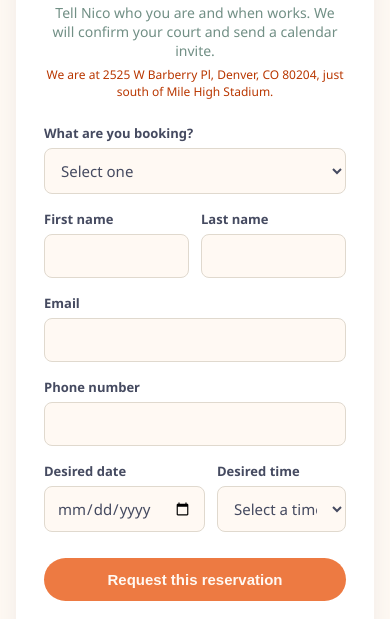
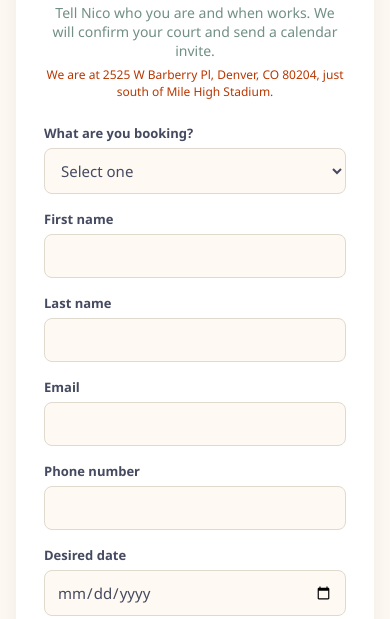
Before and after one commit to Luisrance/Arenna-Denver-Padel, a plain HTML site: page LP_reserve_session.html in a window 390 px wide. Shown: the part 174-793 px from the top of the page. Drawn offline with Linux system fonts and the light colour scheme.

Commit message:
Enhance layout with flex-wrap and media query
Updated the .row class to support wrapping and added a media query for responsive design.

```diff
--- a/LP_reserve_session.html
+++ b/LP_reserve_session.html
@@ -62,8 +62,11 @@
     outline: none;
     border-color: #ED7A42;
   }
-  .row { display: flex; gap: 12px; }
-  .row > div { flex: 1; }
+  .row { display: flex; gap: 12px; flex-wrap: wrap; }
+  .row > div { flex: 1; min-width: 0; }
+  @media (max-width: 420px) {
+    .row { flex-direction: column; gap: 0; }
+  }
   button {
     margin-top: 26px;
     width: 100%;
```
